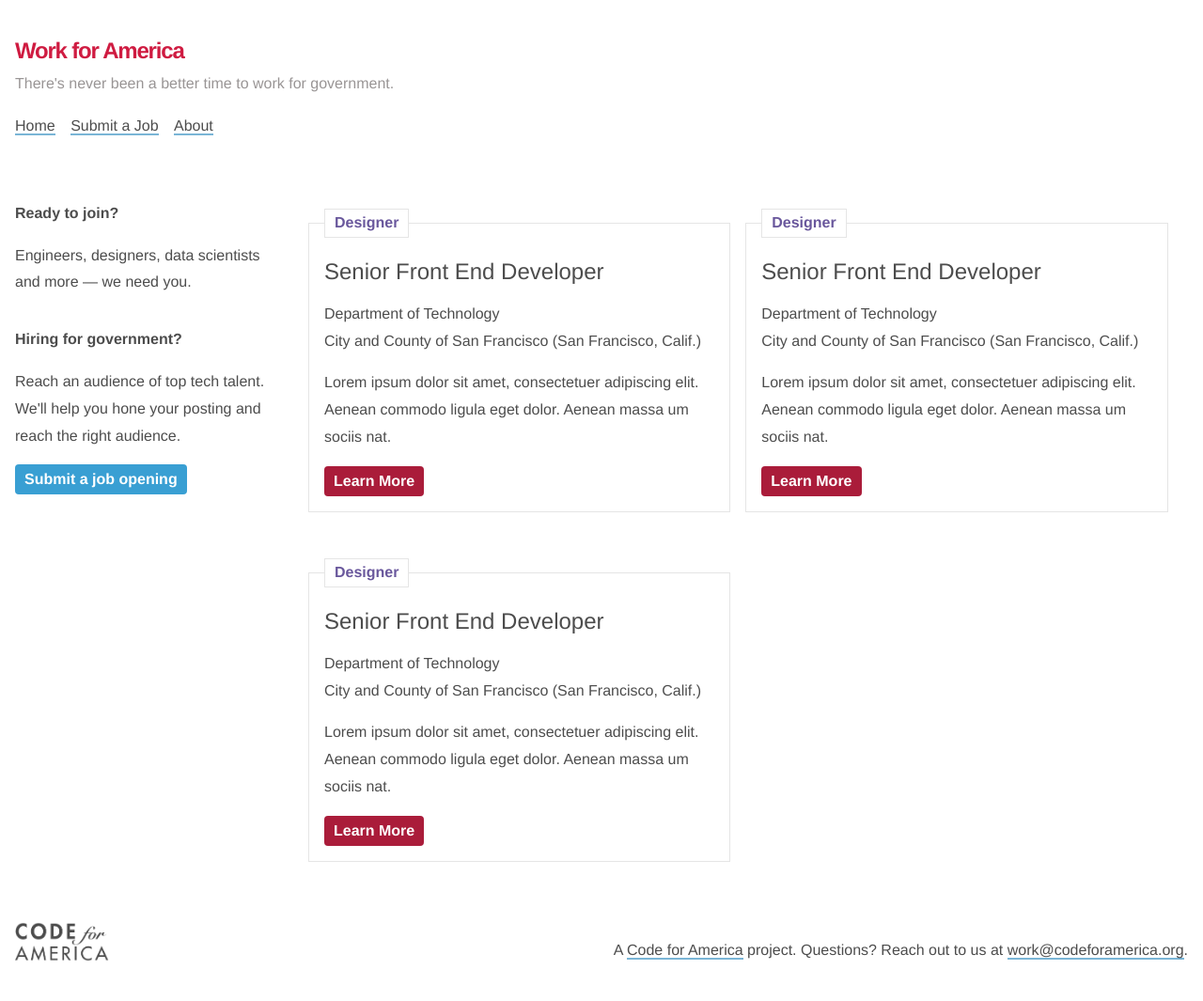
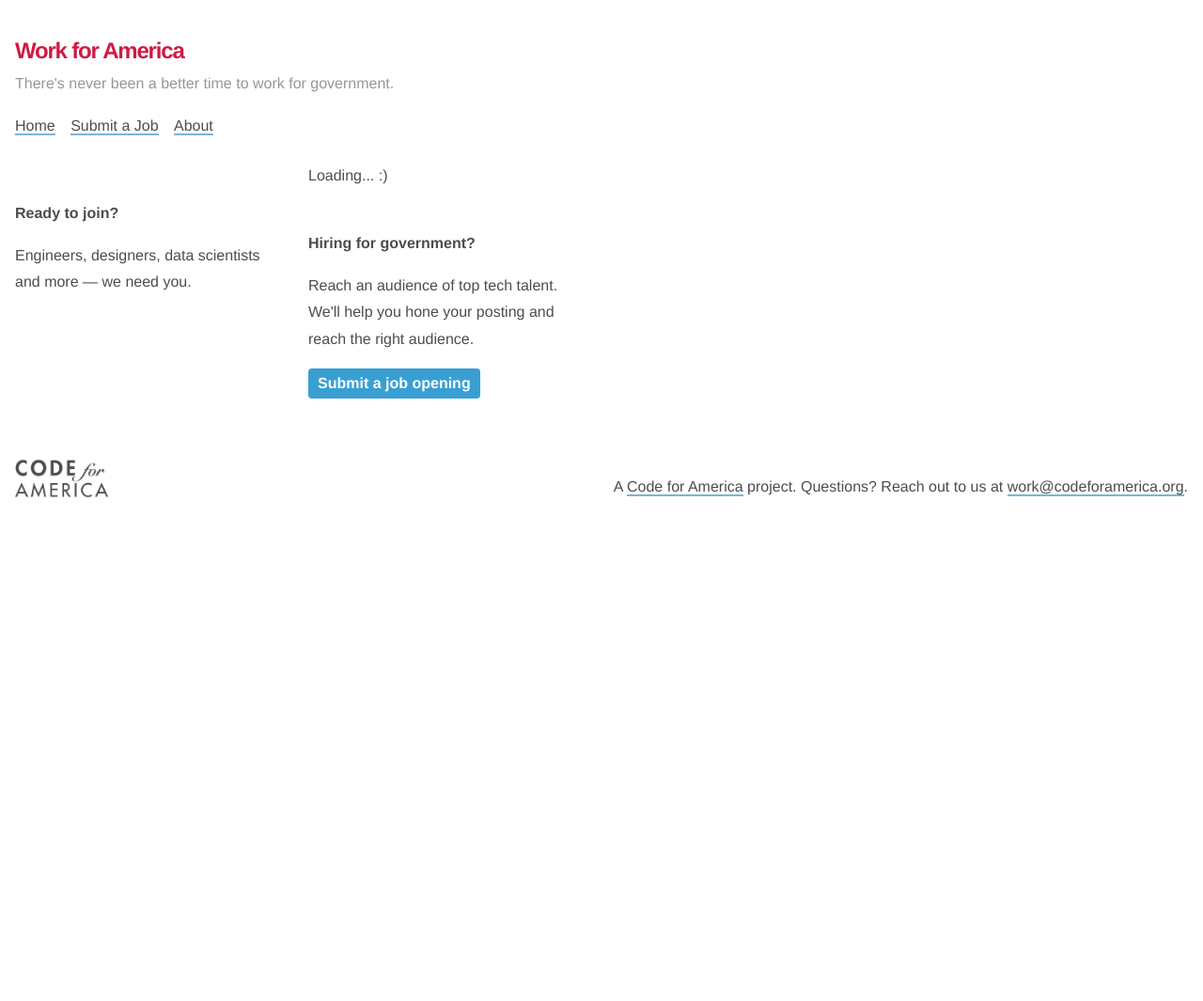
Before and after one commit to codeforamerica/workforamerica, a Jekyll site: the page built from index.html, in a window 1280 px wide. Shown: the whole page at 94% size. Built offline with Jekyll 4.4.1, drawn with Linux system fonts in a browser that asks for light colours; some web fonts are replaced; after the commit the page ends 900 px from its top, so only the background shows below that.

Commit message:
Work for America initial

```diff
--- a/index.html
+++ b/index.html
@@ -9,30 +9,7 @@ layout: default
 
   <div class="jobs">
     <ul class="unstyled clearfix" id="jobs-app">
-      <li class="job">
-          <p class="job__skillset">Designer</p>
-          <p class="job__title">Senior Front End Developer</p>
-          <p class="job__department">Department of Technology</p>
-          <p class="job__organization">City and County of San Francisco (San Francisco, Calif.)</p>
-          <p class="job__summary">Lorem ipsum dolor sit amet, consectetuer adipiscing elit. Aenean commodo ligula eget dolor. Aenean massa um sociis nat.</p>
-          <p class="job__link"><a href="#" class="button-bold">Learn More</a></p>
-      </li>
-      <li class="job">
-          <p class="job__skillset">Designer</p>
-          <p class="job__title">Senior Front End Developer</p>
-          <p class="job__department">Department of Technology</p>
-          <p class="job__organization">City and County of San Francisco (San Francisco, Calif.)</p>
-          <p class="job__summary">Lorem ipsum dolor sit amet, consectetuer adipiscing elit. Aenean commodo ligula eget dolor. Aenean massa um sociis nat.</p>
-          <p class="job__link"><a href="#" class="button-bold">Learn More</a></p>
-      </li>
-      <li class="job">
-          <p class="job__skillset">Designer</p>
-          <p class="job__title">Senior Front End Developer</p>
-          <p class="job__department">Department of Technology</p>
-          <p class="job__organization">City and County of San Francisco (San Francisco, Calif.)</p>
-          <p class="job__summary">Lorem ipsum dolor sit amet, consectetuer adipiscing elit. Aenean commodo ligula eget dolor. Aenean massa um sociis nat.</p>
-          <p class="job__link"><a href="#" class="button-bold">Learn More</a></p>
-      </li>
+      <p>Loading... :)</p>
     </ul>
   </div>
 
@@ -43,8 +20,18 @@ layout: default
   </div>
 </div>
 
+<!--
+      <li class="job">
+          <p class="job__skillset">Designer</p>
+          <p class="job__title">Senior Front End Developer</p>
+          <p class="job__department">Department of Technology</p>
+          <p class="job__organization">City and County of San Francisco (San Francisco, Calif.)</p>
+          <p class="job__summary">Lorem ipsum dolor sit amet, consectetuer adipiscing elit. Aenean commodo ligula eget dolor. Aenean massa um sociis nat.</p>
+          <p class="job__link"><a href="#" class="button-bold">Learn More</a></p>
+      </li>
+-->
+
 <script type="x/template" id="js-jobs-template">
-
   <% _.each(jobs, function(job){ %>
     <li class="job" id="<%= job.unique_id %>">
         <p class="job__skillset job__skillset--<%= job.job_skillset.toLowerCase().replace(' ','-') %>"><%= job.job_skillset %></p>
```
